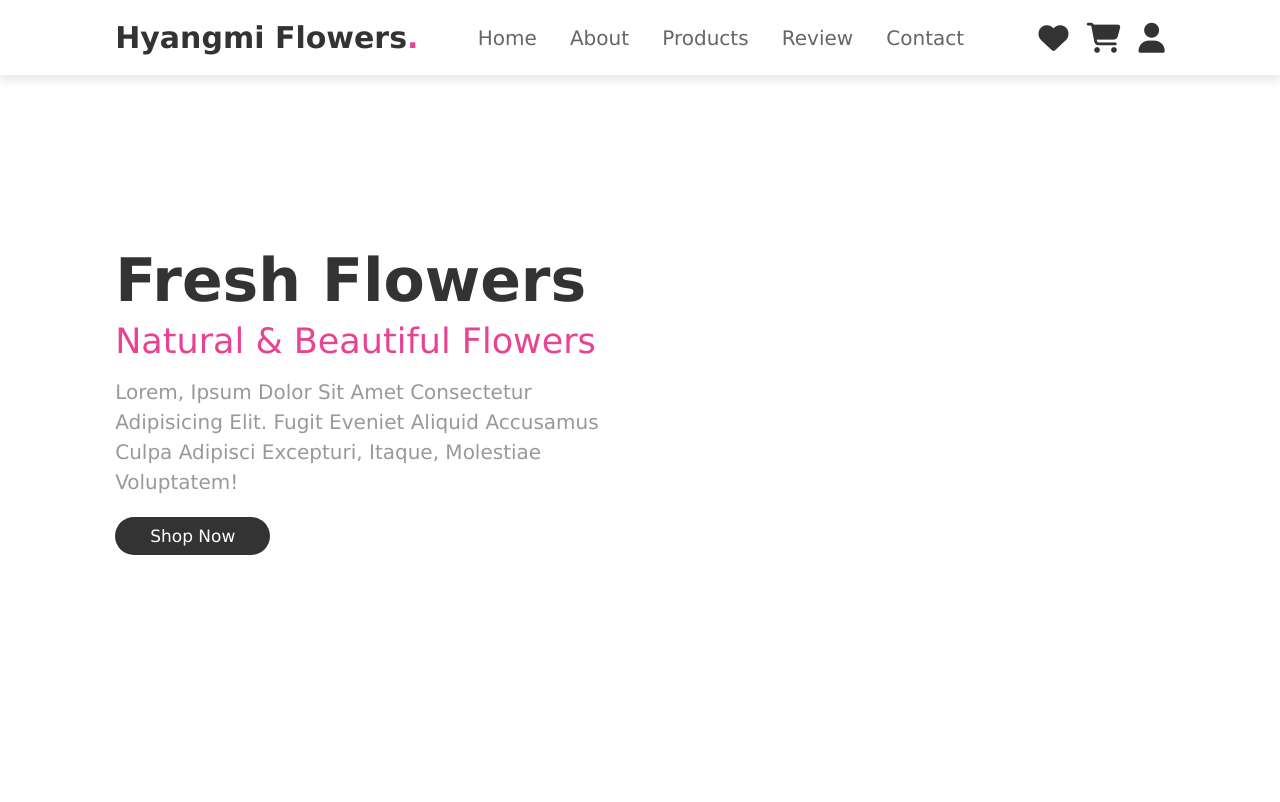
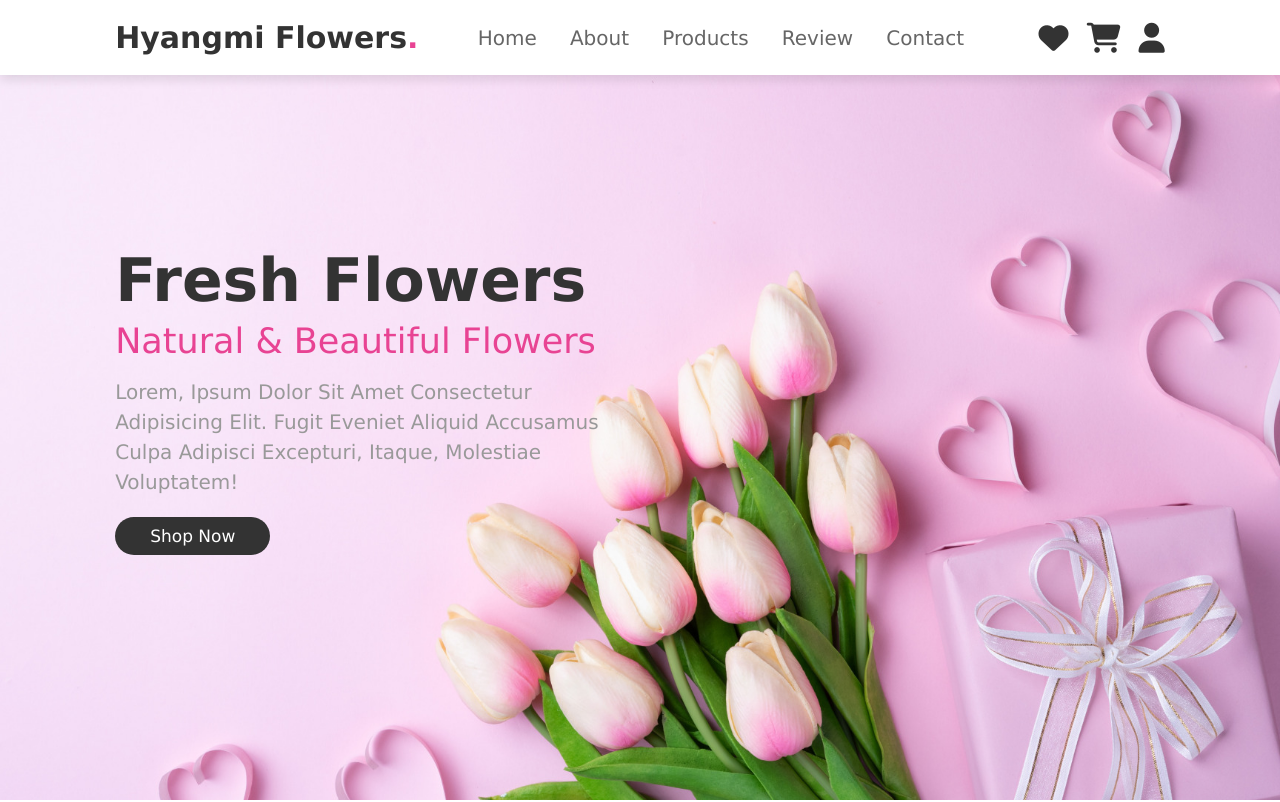
Before and after one commit to Hyangmi25/hyangmi-flower, a plain HTML site: page index.html in a window 1280 px wide. Shown: the top 802 px of the page. Drawn offline with Linux system fonts and the light colour scheme; the site is published under a folder, as on GitHub Pages, so addresses that start at the root find nothing.

Commit message:
Update style.css

```diff
--- a/style.css
+++ b/style.css
@@ -111,7 +111,7 @@ header .fa-bars{
     display: flex;
     align-items: center;
     min-height: 100vh;
-    background: url(/images/background.png) no-repeat;
+    background: url(./images/background.png) no-repeat;
     background-size: cover;
     background-position: center;
 }
```
